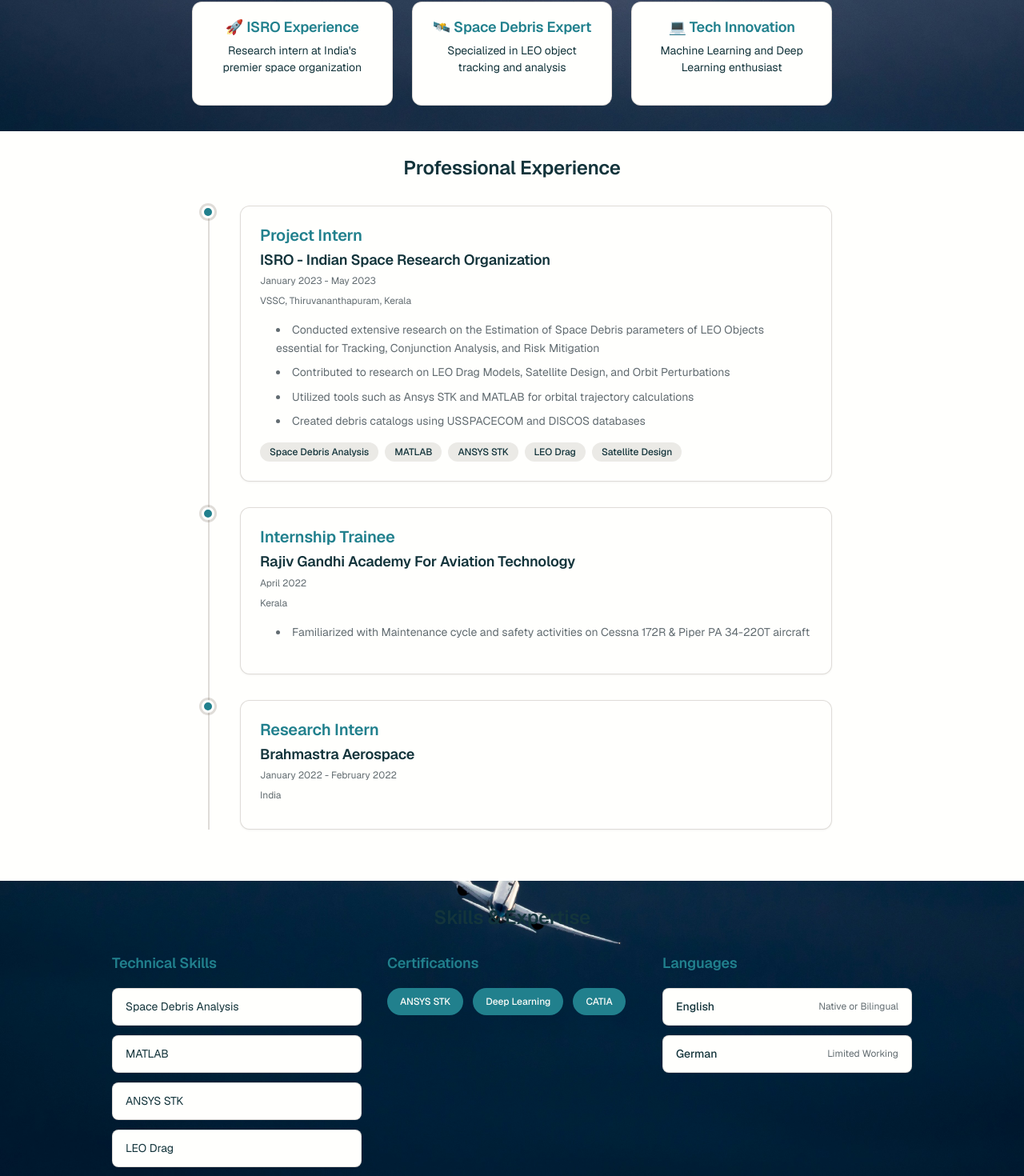
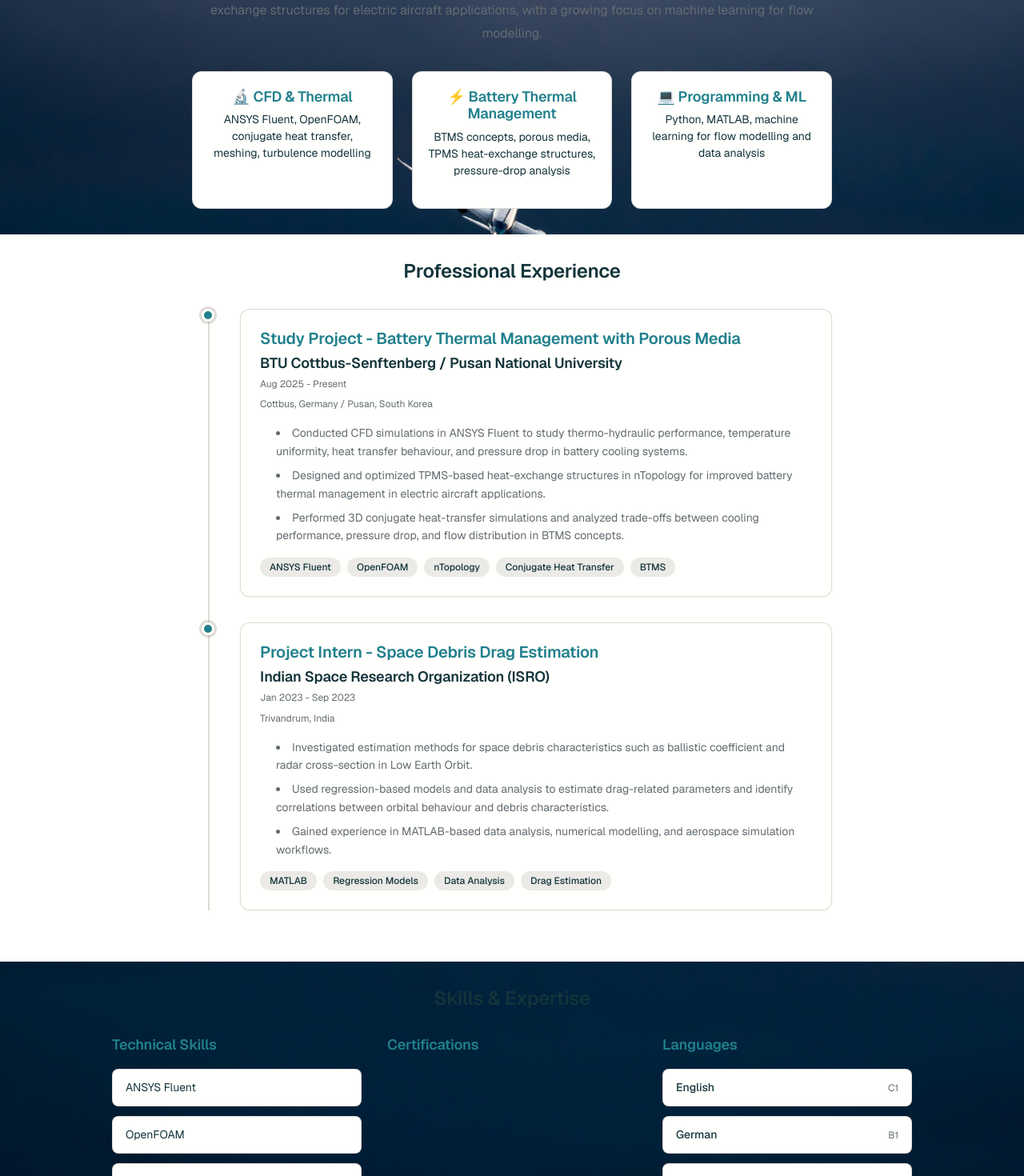
Before and after one commit to vinitkesh/aditya-portfolio, a Next.js app: page / in a window 1280 px wide. Shown: the part 1009-2479 px from the top of the page at 80% size. Built offline with nearby package versions, Linux system fonts and the light colour scheme; a web font is replaced by a local one.

Commit message:
Updated Resume

```diff
--- a/components/Hero.tsx
+++ b/components/Hero.tsx
@@ -29,10 +29,11 @@
             Contact Me
           </a>
           <a
-            href={"./Aditya_Keshri.pdf"}
+            href={"./resume/v1/Aditya_Keshri_CV_A4.pdf"}
+            target="_blank"
             className="btn--outline btn "
           >
-            Download Resume
+            Resume
           </a>
         </div>
       </div>
--- a/components/Skills.tsx
+++ b/components/Skills.tsx
@@ -1,6 +1,27 @@
 import data from '../public/data/data.json';
 
-const Skills = () => (
+const Skills = () => {
+  // Normalize technical skills: support old shape (`skills.technical`) and
+  // new split shape (cfdAndSimulation, thermalEngineering, programmingAndData, designAndPostProcessing)
+  const skillsObj: any = (data as any).skills || {};
+  let technicalList: string[] = [];
+
+  if (Array.isArray(skillsObj.technical)) {
+    technicalList = skillsObj.technical as string[];
+  } else {
+    // collect arrays of strings from known categories
+    const buckets = ['cfdAndSimulation', 'thermalEngineering', 'programmingAndData', 'designAndPostProcessing'];
+    buckets.forEach((b) => {
+      if (Array.isArray(skillsObj[b])) {
+        technicalList = technicalList.concat(skillsObj[b]);
+      }
+    });
+  }
+
+  const certifications: string[] = Array.isArray(skillsObj.certifications) ? (skillsObj.certifications as string[]) : [];
+  const languages: any[] = Array.isArray(skillsObj.languages) ? (skillsObj.languages as any[]) : [];
+
+  return (
   <section id="skills" className="section">
     <div className="container">
       <h2 className="section-title">Skills & Expertise</h2>
@@ -21,7 +42,7 @@
         <div className="skills-category">
           <h3>Technical Skills</h3>
           <div className="skills-list">
-            {data.skills.technical.map((skill, i) => (
+            {technicalList.map((skill, i) => (
               <div key={i} className="skill-item">{skill}</div>
             ))}
           </div>
@@ -30,7 +51,7 @@
         <div className="skills-category">
           <h3>Certifications</h3>
           <div className="certifications">
-            {data.skills.certifications.map((cert, i) => (
+            {certifications.map((cert, i) => (
               <span key={i} className="certification-badge">{cert}</span>
             ))}
           </div>
@@ -39,10 +60,10 @@
         <div className="skills-category">
           <h3>Languages</h3>
           <div className="languages">
-            {data.skills.languages.map((lang, i) => (
+            {languages.map((lang, i) => (
               <div key={i} className="language-item">
-                <span className="language">{lang.language}</span>
-                <span className="proficiency">{lang.proficiency}</span>
+                <span className="language">{lang.language || lang}</span>
+                <span className="proficiency">{lang.level || lang.proficiency || ''}</span>
               </div>
             ))}
           </div>
@@ -50,6 +71,7 @@
       </div>
     </div>
   </section>
-);
+  );
+};
 
 export default Skills;
--- a/public/data/data.json
+++ b/public/data/data.json
@@ -1,111 +1,151 @@
 {
   "hero": {
-    "name": "Aditya Keshri ",
-    "title": "Aerospace Engineer || Ex Intern at Indian Space Research Organization",
-    "location": "Thiruvananthapuram, Kerala, India",
+    "name": "Aditya Keshri",
+    "title": "Master's student — Hybrid Electric Propulsion Technology | CFD & Thermal Engineering",
+    "location": "Cottbus, Germany",
     "email": "adityakeshri1512@gmail.com",
-    "resumeLink": "mailto:adityakeshri1512@gmail.com",
+    "phone": "+49 155 60683542",
+    "resumeLink": "/resume/v1/Aditya_Keshri_CV_A4.pdf",
     "contactLink": "#contact",
-    "avatarInitials" : "AK"
+    "avatarInitials": "AK"
   },
   "about": {
-    "description": "Aerospace Engineer with experience at ISRO specializing in space debris research, satellite design, and orbital mechanics. Passionate about aerospace technology and innovation with hands-on experience in advanced simulation tools and research methodologies.",
+    "description": "Master’s student in Hybrid Electric Propulsion Technology focused on CFD, battery thermal management (BTMS), heat exchangers, HVAC fundamentals, and fluid-flow simulation. Experienced with ANSYS Fluent, OpenFOAM, MATLAB, Python, nTopology, CATIA, and ParaView for simulation, modelling, post-processing, and technical analysis. Currently working on CFD-based battery cooling using porous media and TPMS heat-exchange structures for electric aircraft applications, with a growing focus on machine learning for flow modelling.",
     "highlights": [
       {
-        "title": "🚀 ISRO Experience",
-        "description": "Research intern at India's premier space organization"
+        "title": "🔬 CFD & Thermal",
+        "description": "ANSYS Fluent, OpenFOAM, conjugate heat transfer, meshing, turbulence modelling"
       },
       {
-        "title": "🛰️ Space Debris Expert",
-        "description": "Specialized in LEO object tracking and analysis"
+        "title": "⚡ Battery Thermal Management",
+        "description": "BTMS concepts, porous media, TPMS heat-exchange structures, pressure-drop analysis"
       },
       {
-        "title": "💻 Tech Innovation",
-        "description": "Machine Learning and Deep Learning enthusiast"
+        "title": "💻 Programming & ML",
+        "description": "Python, MATLAB, machine learning for flow modelling and data analysis"
       }
     ]
   },
   "experience": [
     {
-      "role": "Project Intern",
-      "company": "ISRO - Indian Space Research Organization",
-      "duration": "January 2023 - May 2023",
-      "location": "VSSC, Thiruvananthapuram, Kerala",
+      "role": "Study Project - Battery Thermal Management with Porous Media",
+      "company": "BTU Cottbus-Senftenberg / Pusan National University",
+      "duration": "Aug 2025 - Present",
+      "location": "Cottbus, Germany / Pusan, South Korea",
       "description": [
-        "Conducted extensive research on the Estimation of Space Debris parameters of LEO Objects essential for Tracking, Conjunction Analysis, and Risk Mitigation",
-        "Contributed to research on LEO Drag Models, Satellite Design, and Orbit Perturbations",
-        "Utilized tools such as Ansys STK and MATLAB for orbital trajectory calculations",
-        "Created debris catalogs using USSPACECOM and DISCOS databases"
+        "Conducted CFD simulations in ANSYS Fluent to study thermo-hydraulic performance, temperature uniformity, heat transfer behaviour, and pressure drop in battery cooling systems.",
+        "Designed and optimized TPMS-based heat-exchange structures in nTopology for improved battery thermal management in electric aircraft applications.",
+        "Performed 3D conjugate heat-transfer simulations and analyzed trade-offs between cooling performance, pressure drop, and flow distribution in BTMS concepts."
       ],
-      "skills": [
-        "Space Debris Analysis", "MATLAB", "ANSYS STK", "LEO Drag", "Satellite Design"
+      "skills": ["ANSYS Fluent", "OpenFOAM", "nTopology", "Conjugate Heat Transfer", "BTMS"]
+    },
+    {
+      "role": "Project Intern - Space Debris Drag Estimation",
+      "company": "Indian Space Research Organization (ISRO)",
+      "duration": "Jan 2023 - Sep 2023",
+      "location": "Trivandrum, India",
+      "description": [
+        "Investigated estimation methods for space debris characteristics such as ballistic coefficient and radar cross-section in Low Earth Orbit.",
+        "Used regression-based models and data analysis to estimate drag-related parameters and identify correlations between orbital behaviour and debris characteristics.",
+        "Gained experience in MATLAB-based data analysis, numerical modelling, and aerospace simulation workflows."
+      ],
+      "skills": ["MATLAB", "Regression Models", "Data Analysis", "Drag Estimation"]
+    }
+  ],
+  "selectedProjects": [
+    {
+      "title": "Thermal Management Cooling Duct with Compact Heat Exchanger",
+      "organization": "DLR Institute / BTU Cottbus-Senftenberg",
+      "description": [
+        "Conducted experimental analysis of a cooling duct with a compact louvered plate-fin heat exchanger, measuring pressure drop and flow behaviour using static pressure taps, Pitot tube measurements, and temperature sensors.",
+        "Evaluated heat-transfer and pressure-loss behaviour under varying airflow and coolant conditions, including Reynolds number and pressure drop analysis."
       ]
     },
     {
-      "role": "Internship Trainee",
-      "company": "Rajiv Gandhi Academy For Aviation Technology",
-      "duration": "April 2022",
-      "location": "Kerala",
+      "title": "Drag Estimation for Space Debris",
+      "organization": "Bachelor's Final Year Project",
       "description": [
-        "Familiarized with Maintenance cycle and safety activities on Cessna 172R & Piper PA 34-220T aircraft"
+        "Estimated hard body radius and ballistic coefficient of LEO space objects using machine learning-based regression, clustering, MATLAB, GMAT, and ANSYS Fluent.",
+        "Analyzed orbital and drag-related data to identify correlations between radar cross-section, ballistic coefficient, and trajectory behaviour for space debris characterization."
       ]
-    },
-    {
-      "role": "Research Intern",
-      "company": "Brahmastra Aerospace",
-      "duration": "January 2022 - February 2022",
-      "location": "India",
-      "description": []
     }
   ],
   "education": [
     {
-      "degree": "Bachelor of Technology - BTech",
-      "university": "APJ Abdul Kalam Technological University",
-      "field": "Aerospace, Aeronautical and Astronautical Engineering with Minors in Machine Learning",
-      "duration": "2019 - 2023"
+      "degree": "Master’s in Hybrid Electric Propulsion Technology",
+      "university": "Brandenburg University of Technology Cottbus-Senftenberg",
+      "field": "CFD, thermal management, battery systems, heat transfer, OpenFOAM, machine learning for flow modelling",
+      "duration": "Oct 2024 - Present"
     },
     {
-      "degree": "Master's in Hybrid Electric propulsion Technology",
-      "university": "Brandenburg University of Technology Cottbus-Senftenberg",
-      "field": "Hybrid Electric Propulsion",
-      "duration": "2024 - Present"
+      "degree": "Bachelor’s in Aeronautical Engineering with Machine Learning",
+      "university": "APJ Abdul Kalam Technological University",
+      "field": "Aeronautical Engineering",
+      "duration": "Jun 2019 - Oct 2023"
     }
   ],
   "skills": {
-    "technical": [
-      "Space Debris Analysis", "MATLAB", "ANSYS STK", "LEO Drag", "Satellite Design",
-      "CATIA", "Deep Learning", "Machine Learning", "Orbit Perturbations", "Orbital Trajectories"
+    "cfdAndSimulation": [
+      "ANSYS Fluent",
+      "OpenFOAM",
+      "CFD modelling",
+      "Conjugate heat transfer",
+      "Turbulence modelling",
+      "Meshing",
+      "Pressure drop analysis"
     ],
-    "certifications": [
-      "ANSYS STK", "Deep Learning", "CATIA"
+    "thermalEngineering": [
+      "Battery thermal management",
+      "Heat exchangers",
+      "Cooling ducts",
+      "Porous media",
+      "HVAC fundamentals",
+      "Duct flow",
+      "Airflow distribution"
+    ],
+    "programmingAndData": [
+      "Python",
+      "MATLAB",
+      "Machine learning for flow modelling",
+      "Regression models",
+      "Clustering",
+      "Numerical analysis"
+    ],
+    "designAndPostProcessing": [
+      "nTopology",
+      "CATIA",
+      "TPMS structures",
+      "ParaView",
+      "Technical reporting"
     ],
     "languages": [
-      { "language": "English", "proficiency": "Native or Bilingual" },
-      { "language": "German", "proficiency": "Limited Working" }
+      { "language": "English", "level": "C1" },
+      { "language": "German", "level": "B1" },
+      { "language": "Hindi", "level": "Native" },
+      { "language": "Malayalam", "level": "Basic" }
     ]
   },
   "contact": {
     "email": "adityakeshri1512@gmail.com",
+    "phone": "+49 155 60683542",
     "linkedin": "https://www.linkedin.com/in/aditya-keshri",
-    "location": "Lipezker Str. 46 104/5, 03048 Cottbus, Germany",
-    "message": "I'm always interested in discussing aerospace engineering, space technology, and innovative projects."
+    "portfolio": "https://www.adityakeshri.in",
+    "location": "Cottbus, Germany",
+    "message": "Looking for aeronautical and aerospace roles; open to opportunities in CFD, thermal systems, and BTMS."
   },
-   "tags": [
-    "Space Debris",
-    "LEO Drag",
-    "Satellite Design",
-    "Orbital Mechanics",
+  "tags": [
+    "CFD",
+    "ANSYS Fluent",
+    "OpenFOAM",
+    "Battery Thermal Management",
+    "BTMS",
+    "Heat Exchangers",
+    "nTopology",
+    "TPMS",
+    "Python",
     "MATLAB",
-    "ANSYS STK",
     "Machine Learning",
-    "Deep Learning",
-    "Aerospace Engineering",
-    "CATIA",
-    "Orbit Perturbation",
-    "Research",
-    "ISRO",
-    "Simulation",
-    "Hybrid Propulsion"
+    "Thermal Engineering",
+    "Aerospace Engineering"
   ]
 }
```
Also changed, not shown: 1 other file (tests, documents, lock files or other folders).
